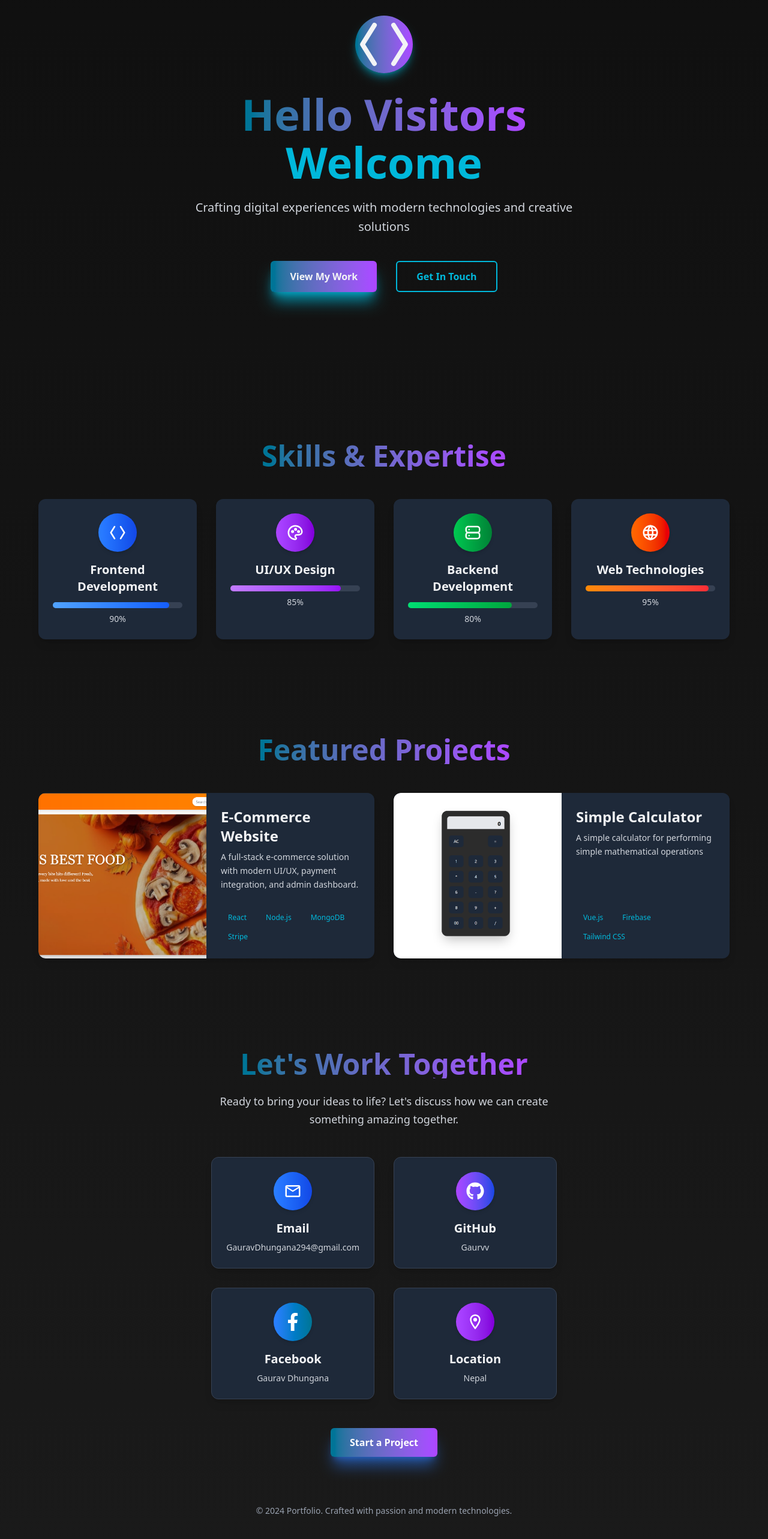
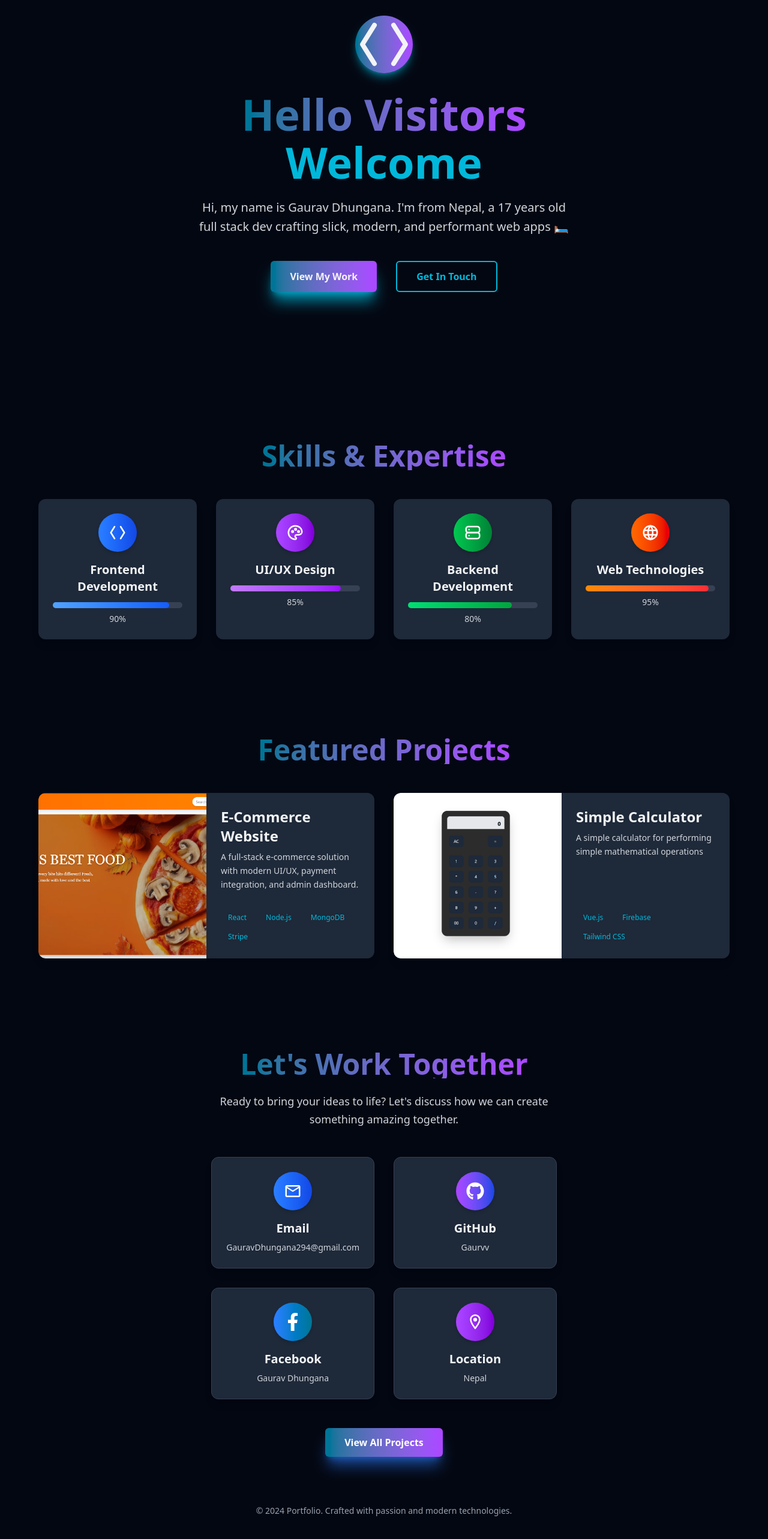
Before and after one commit to Gaurvv/Portfolio, a React (Vite) app: page / in a window 1280 px wide. Shown: the part 232-2798 px from the top of the page at 60% size. Built offline with nearby package versions, Linux system fonts and the light colour scheme.

Commit message:
Refactor App component for smooth scrolling and update Contact component link text

```diff
--- a/src/App.jsx
+++ b/src/App.jsx
@@ -1,21 +1,31 @@
-import { useState } from 'react'
-import NavBar from './components/NavBra/NavBar'
-import Home from './components/Home'
-import Skills from './components/Skills'
-import Projects from './components/Projects'
-import Contact from './components/Contact'
+import React, { useRef } from 'react';
+import NavBar from './components/NavBra/NavBar';
+import Home from './components/Home';
+import Skills from './components/Skills';
+import Projects from './components/Projects';
+import Contact from './components/Contact';
 
 function App() {
+  const homeRef = useRef(null);
+  const skillsRef = useRef(null);
+  const projectsRef = useRef(null);
+  const contactRef = useRef(null);
 
   return (
-    <div className="min-h-screen w-full bg-gradient-to-b from-[#0f0f0f] to-[#1a1a1a] text-white">
-      <NavBar />
-      <Home />
-      <Skills />
-      <Projects/>
-      <Contact/>
+    <div className="bg-gray-950">
+      <NavBar
+        scrollToHome={() => homeRef.current.scrollIntoView({ behavior: 'smooth' })}
+        scrollToSkills={() => skillsRef.current.scrollIntoView({ behavior: 'smooth' })}
+        scrollToProjects={() => projectsRef.current.scrollIntoView({ behavior: 'smooth' })}
+        scrollToContact={() => contactRef.current.scrollIntoView({ behavior: 'smooth' })}
+      />
+
+      <div ref={homeRef} id="home"><Home scrollToProjects={() => projectsRef.current.scrollIntoView({ behavior: 'smooth' })} scrollToContact={() => contactRef.current.scrollIntoView({ behavior: 'smooth' })} /></div>
+      <div ref={skillsRef} id="skills"><Skills /></div>
+      <div ref={projectsRef} id="projects"><Projects /></div>
+      <div ref={contactRef} id="contact"><Contact /></div>
     </div>
-  )
+  );
 }
 
-export default App
+export default App;
--- a/src/components/Contact.jsx
+++ b/src/components/Contact.jsx
@@ -83,14 +83,14 @@ function Contact() {
       </div>
 
       <motion.a
-        href="mailto:GauravDhungana294@gmail.com"
+        href="https://github.com/Gaurvv"
         className='bg-gradient-to-r from-cyan-700 to-purple-500 text-white font-semibold py-3 px-8 rounded-md shadow-xl shadow-blue-500/50 hover:shadow-blue-500/70 transition-all duration-300 transform hover:scale-105 mb-20'
         initial={{ opacity: 0 }}
         whileInView={{ opacity: 1 }}
         transition={{ delay: 0.6 }}
         viewport={{ once: false }}
       >
-        Start a Project
+        View All Projects
       </motion.a>
 
       <footer className="text-gray-400 text-sm text-center mt-auto pb-4">
--- a/src/components/Home.jsx
+++ b/src/components/Home.jsx
@@ -2,7 +2,7 @@ import React from 'react';
 import { TbBracketsAngle } from 'react-icons/tb';
 import { motion } from 'framer-motion';
 
-function Home() {
+function Home({ scrollToProjects, scrollToContact }) {
   return (
     <motion.div
       initial={{ opacity: 0, y: 50 }}
@@ -48,7 +48,7 @@ function Home() {
         transition={{ delay: 0.6 }}
         viewport={{ once: false }}
       >
-        Crafting digital experiences with modern technologies and creative solutions
+        Hi, my name is Gaurav Dhungana. I'm from Nepal, a 17 years old full stack dev crafting slick, modern, and performant web apps 🛏️
       </motion.p>
 
       <motion.div
@@ -58,10 +58,16 @@ function Home() {
         transition={{ delay: 0.8 }}
         viewport={{ once: false }}
       >
-        <button className='bg-gradient-to-r from-cyan-700 to-purple-500 text-gray-100 font-semibold py-3 px-8 rounded-md shadow-xl shadow-cyan-500/70 hover:shadow-cyan-500/90 transition-all duration-300 transform hover:scale-105'>
+        <button
+          onClick={scrollToProjects}
+          className='bg-gradient-to-r from-cyan-700 to-purple-500 text-gray-100 font-semibold py-3 px-8 rounded-md shadow-xl shadow-cyan-500/70 hover:shadow-cyan-500/90 transition-all duration-300 transform hover:scale-105'
+        >
           View My Work
         </button>
-        <button className='border-2 border-cyan-500 text-cyan-500 font-semibold py-3 px-8 rounded-md hover:bg-cyan-500 hover:text-gray-900 hover:shadow-xl hover:shadow-cyan-500/70 transition-all duration-300 transform hover:scale-105'>
+        <button
+          onClick={scrollToContact}
+          className='border-2 border-cyan-500 text-cyan-500 font-semibold py-3 px-8 rounded-md hover:bg-cyan-500 hover:text-gray-900 hover:shadow-xl hover:shadow-cyan-500/70 transition-all duration-300 transform hover:scale-105'
+        >
           Get In Touch
         </button>
       </motion.div>
--- a/src/components/NavBra/NavBar.jsx
+++ b/src/components/NavBra/NavBar.jsx
@@ -2,10 +2,10 @@ import React, { useState, useEffect } from 'react';
 import { FaRegUser } from 'react-icons/fa';
 import { TbBracketsAngle } from 'react-icons/tb';
 import { IoBagHandleOutline } from 'react-icons/io5';
-import { CiStar, CiMail } from 'react-icons/ci';
+import { CiMail } from 'react-icons/ci';
 import { IoMdMenu, IoMdClose } from 'react-icons/io';
 
-function NavBar() {
+function NavBar({ scrollToHome, scrollToSkills, scrollToProjects, scrollToContact }) {
   const [isOpen, setIsOpen] = useState(false);
   const [scrolled, setScrolled] = useState(false);
 
@@ -19,28 +19,28 @@ function NavBar() {
     return () => window.removeEventListener('scroll', handleScroll);
   }, []);
 
+  const navItemStyles =
+    'flex items-center gap-2 cursor-pointer border-b-2 border-transparent hover:border-cyan-500 hover:text-cyan-400 hover:shadow-md hover:shadow-cyan-500/50 transition-all duration-300 ease-in-out';
+
+  const navItems = (
+    <>
+      <li className={navItemStyles} onClick={scrollToHome}><FaRegUser className='text-lg' /> Home</li>
+      <li className={navItemStyles} onClick={scrollToSkills}><TbBracketsAngle className='text-lg' /> Skills</li>
+      <li className={navItemStyles} onClick={scrollToProjects}><IoBagHandleOutline className='text-lg' /> Projects</li>
+      <li className={navItemStyles} onClick={scrollToContact}><CiMail className='text-lg' /> Contact</li>
+    </>
+  );
+
   return (
-    <div
-      className={`sticky top-0 z-50 transition-all duration-300 ${
-        scrolled
-          ? 'bg-[#0f0f0f]/70 backdrop-blur-md'
-          : 'bg-gray-900'
-      }`}
-    >
-      {/* Main row */}
+    <div className={`sticky top-0 z-50 transition-all duration-300 ${scrolled ? 'bg-[#0f0f0f]/70 backdrop-blur-md' : 'bg-gray-900'}`}>
       <div className='flex items-center justify-between px-6 md:px-16 py-6 text-gray-100'>
-        {/* Logo */}
         <div className="flex items-center group">
           <TbBracketsAngle className='text-3xl bg-gradient-to-r from-cyan-700 to-purple-500 p-2 rounded-2xl h-10 w-10 mr-3 shadow-xl shadow-cyan-500/70 transition-all duration-300' />
           <label className='text-2xl font-semibold cursor-pointer group-hover:text-cyan-400 transition-colors duration-300 ease-in-out'>
             Gauravz
           </label>
         </div>
-
-        {/* Desktop menu */}
-        <ul className='hidden md:flex gap-10'>{navItems()}</ul>
-
-        {/* Hamburger */}
+        <ul className='hidden md:flex gap-10'>{navItems}</ul>
         <div className='md:hidden'>
           {isOpen ? (
             <IoMdClose onClick={toggleMenu} className='text-3xl text-cyan-400 cursor-pointer' />
@@ -49,28 +49,13 @@ function NavBar() {
           )}
         </div>
       </div>
-
-      {/* Mobile nav dropdown */}
       {isOpen && (
         <ul className='flex flex-col md:hidden px-6 pb-4 gap-4 text-gray-100'>
-          {navItems()}
+          {navItems}
         </ul>
       )}
     </div>
   );
 }
 
-function navItems() {
-  const styles =
-    'flex items-center gap-2 cursor-pointer border-b-2 border-transparent hover:border-cyan-500 hover:text-cyan-400 hover:shadow-md hover:shadow-cyan-500/50 transition-all duration-300 ease-in-out';
-  return (
-    <>
-      <li className={styles}><FaRegUser className='text-lg' /> Home</li>
-      <li className={styles}><TbBracketsAngle className='text-lg' /> Skills</li>
-      <li className={styles}><IoBagHandleOutline className='text-lg' /> Projects</li>
-      <li className={styles}><CiMail className='text-lg' /> Contact</li>
-    </>
-  );
-}
-
 export default NavBar;
--- a/src/components/Projects.jsx
+++ b/src/components/Projects.jsx
@@ -19,7 +19,7 @@ function Projects() {
       description:
         'A simple calculator for performing simple mathematical operations',
       technologies: ['Vue.js', 'Firebase', 'Tailwind CSS'],
-      link: 'https://github.com/Gaurvv', // update this if needed
+      link: '', // update this if needed
     },
   ];
 
```
